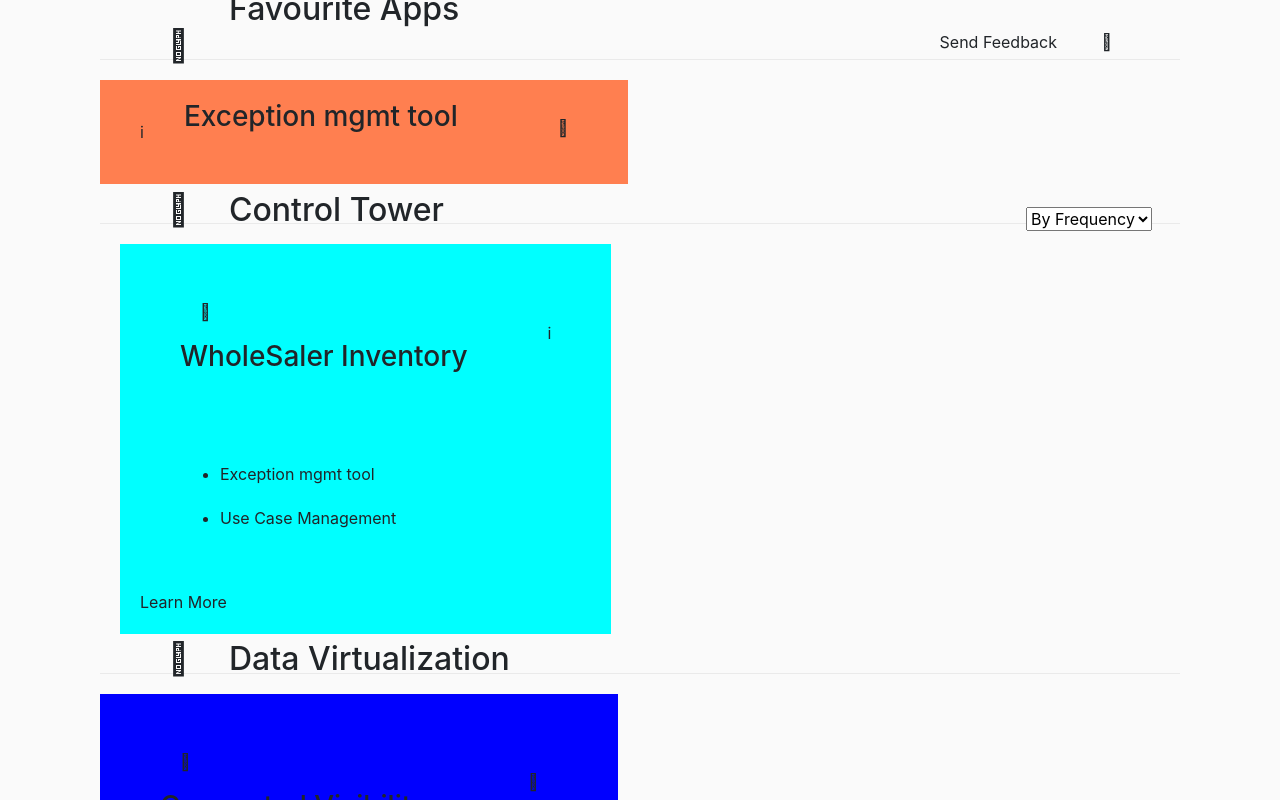
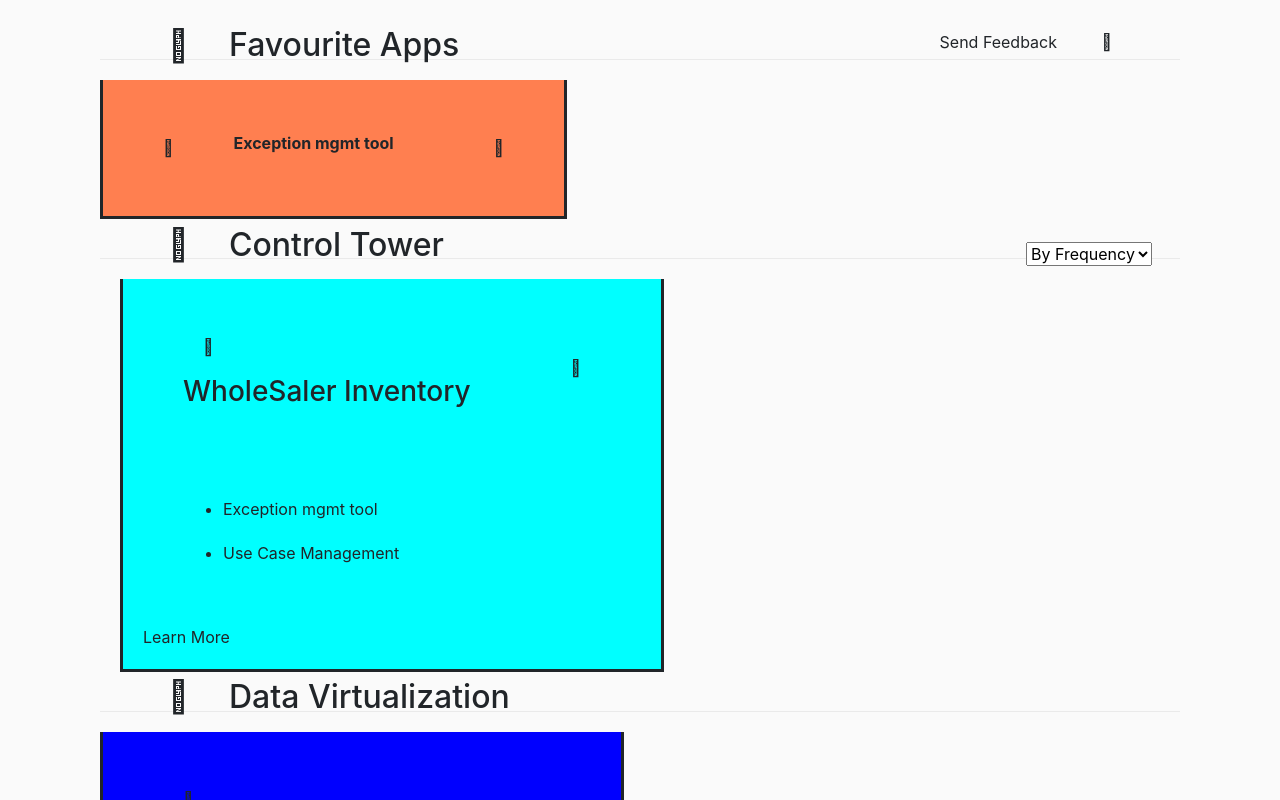
Before and after one commit to sanketbagad/SyrenProject1, a React (Create React App) app: page / in a window 1280 px wide. Shown: the top 800 px of the page. Built offline with nearby package versions, Linux system fonts and the light colour scheme.

Commit message:
Still working with styling ;(

```diff
--- a/src/Components/Ct/Ct.js
+++ b/src/Components/Ct/Ct.js
@@ -6,14 +6,14 @@ const Ct = () => {
         <div className='ct'>
             <div className='ct-nav'>
            <div>
-               <span><i class="fal fa-star"></i></span>
+               <span className='icon-1'><i class="fal fa-star"></i></span>
                <h3>WholeSaler Inventory</h3>
            </div>
            <div>
-               <span>i</span>
+           <span className='icon-2'><i class="fal fa-star"></i></span>
            </div>
             </div>
-           <div>
+           <div className='ct-content'>
                <ul>
                    <li>Exception mgmt tool</li>
                    <li>Use Case Management</li>
--- a/src/Components/Ct/ct.css
+++ b/src/Components/Ct/ct.css
@@ -4,7 +4,8 @@
     background-color: aqua;
     width: fit-content;
     height: fit-content;
-
+    border-style: solid;
+    border-top: deepskyblue;
 }
 
 .ct-nav{
--- a/src/Components/Dv/Dv.js
+++ b/src/Components/Dv/Dv.js
@@ -13,7 +13,7 @@ const Dv = () => {
            <span><i class="fal fa-star"></i></span>
            </div>
             </div>
-           <div>
+           <div className='dv-content'>
                <ul>
                    <li>long label tool</li>
                    <li>long label tool</li>
--- a/src/Components/Dv/dv.css
+++ b/src/Components/Dv/dv.css
@@ -3,8 +3,9 @@ display: flex;
 flex-direction: column;
 width: fit-content;
 height: fit-content;
-border: 3rem;
+border-style: solid;
 background-color: blue;
+border-top: deepskyblue;
 }
 
 .dv-nav{
--- a/src/Components/Fapps/Fapps.js
+++ b/src/Components/Fapps/Fapps.js
@@ -5,11 +5,11 @@ const Fapps = () => {
     return (
         <div className='fapps'>
         <div className='f-title'>
-            <span>i</span>
-            <h3>Exception mgmt tool</h3>
+        <span className='icon-1'><i class="fal fa-star"></i></span>
+            <h3 className='f-name'>Exception mgmt tool</h3>
         </div>
         <div>
-        <span><i class="fal fa-star"></i></span>
+        <span className='icon-2'><i class="fal fa-star"></i></span>
         </div>
      </div>
     )
--- a/src/Components/Fapps/fapps.css
+++ b/src/Components/Fapps/fapps.css
@@ -3,8 +3,19 @@
     width: fit-content;
     height: fit-content;
     display: flex;
+    align-items: center;
+    justify-content: center;
+    border-style: solid;
+    border-top: deepskyblue;
 }
 
 .f-title{
     display: flex;
+    align-items: center;
+    justify-content: flex-start;
 }
+
+.f-name{
+    font-size: 1rem;
+    font-weight: 700;
+}
```
